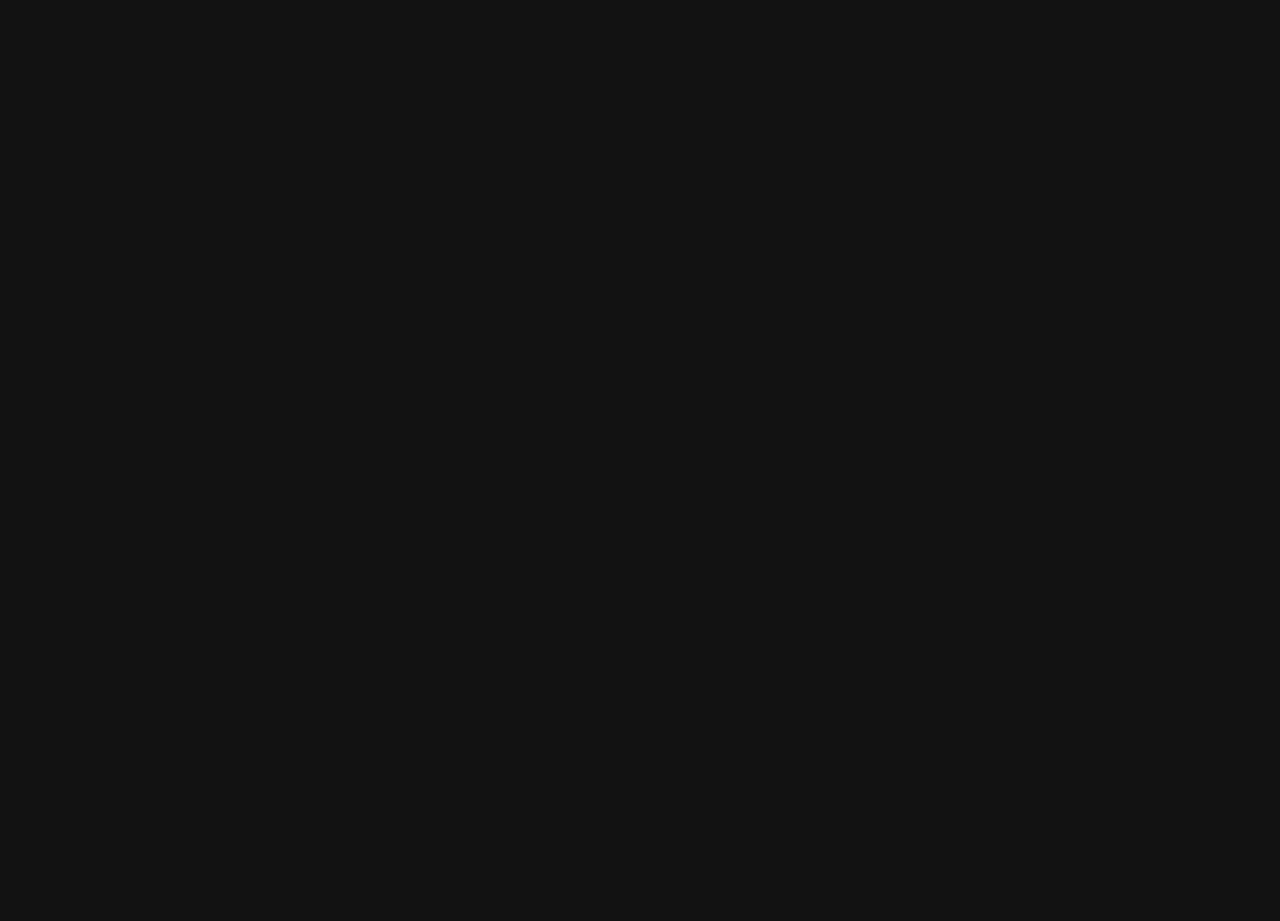
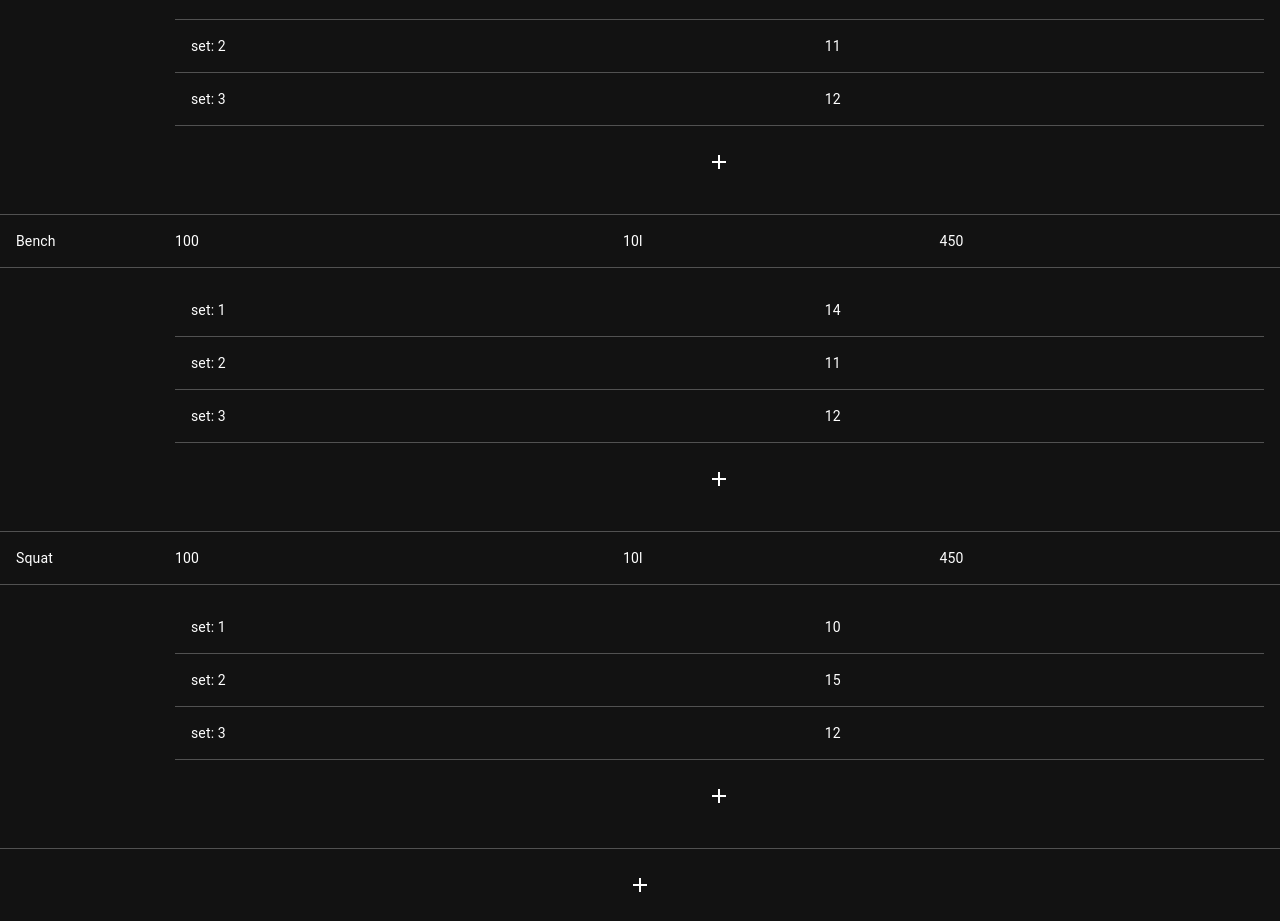
Before and after one commit to entimaniac/workout_tracker_no_ts, a React (Create React App) app: page / in a window 1280 px wide. Shown: the part 320-1241 px from the top of the page. Before the commit the page ends 800 px from the top, so only its background shows below. Built offline with nearby package versions, Linux system fonts and the light colour scheme.

Commit message:
add dynamic rows

```diff
--- /dev/null
+++ b/src/components/SetsTable.js
@@ -0,0 +1,41 @@
+import React, {useState} from 'react';
+import {IconButton, Paper, Table, TableBody, TableCell, TableContainer, TableHead, TableRow} from "@mui/material";
+import AddIcon from '@mui/icons-material/Add';
+
+export const SetsTable = ({sets, addSet}) => {
+
+    return (
+        <>
+            <TableRow>
+                <TableCell> </TableCell>
+                <TableCell colSpan={4}>
+                    <TableContainer>
+                        <Table sx={{minWidth: 650}}>
+                            <TableBody>
+                                {sets.map((row, index) => (
+                                    <TableRow
+                                        key={index}
+                                        sx={{'&:last-child td, &:last-child th': {border: 0}}}
+                                    >
+                                        <TableCell>set: {"" + (index + 1)}</TableCell>
+                                        <TableCell>{row}</TableCell>
+
+                                    </TableRow>
+                                ))}
+                                <TableRow
+                                    sx={{'&:last-child td, &:last-child th': {border: 0}}}
+                                >
+                                    <TableCell colSpan={5} align={"center"}>
+                                        <IconButton onClick={addSet}>
+                                            <AddIcon/>
+                                        </IconButton>
+                                    </TableCell>
+                                </TableRow>
+                            </TableBody>
+                        </Table>
+                    </TableContainer>
+                </TableCell>
+            </TableRow>
+        </>
+    );
+}
--- a/src/components/WorkoutTable.js
+++ b/src/components/WorkoutTable.js
@@ -1,17 +1,36 @@
-import React, {useState} from 'react';
-import {Paper, Table, TableBody, TableCell, TableContainer, TableHead, TableRow} from "@mui/material";
+import React, {Fragment, useState} from 'react';
+import {IconButton, Table, TableBody, TableCell, TableContainer, TableHead, TableRow} from "@mui/material";
+import AddIcon from '@mui/icons-material/Add';
+import {SetsTable} from "./SetsTable";
 
 export const WorkoutTable = () => {
     const initialExercises = [
-		{name:"Bicep Curl", weight:45, sets:[10,11,12]},
-		{name:"Bench", weight:100, sets:[14,11,12]},
-		{name:"Squat", weight:100, sets:[10,15,12]},
+        {name: "Bicep Curl", weight: 45, sets: [10, 11, 12]},
+        {name: "Bench", weight: 100, sets: [14, 11, 12]},
+        {name: "Squat", weight: 100, sets: [10, 15, 12]},
     ]
-	const [exercises, setExcercises] = useState([])
+    const [exercises, setExercises] = useState(initialExercises)
+
+    const addExercise = () => {
+        let newRow = {name: "Squat", weight: 100, sets: [10, 15, 12]}
+        setExercises([...exercises, newRow])
+    }
+
+    const addSet = (name) => {
+        let updatedExerciseSets = exercises.map(item => {
+                if (item.name === name) {
+                    return {...item, sets: [...item.sets, 100]}
+                }
+                return item;
+            }
+        );
+
+        setExercises(updatedExerciseSets)
+    }
 
     return (
         <>
-			<TableContainer component={Paper}>
+            <TableContainer>
                 <Table sx={{minWidth: 650}} aria-label="simple table">
                     <TableHead>
                         <TableRow>
@@ -23,30 +42,33 @@ export const WorkoutTable = () => {
                         </TableRow>
                     </TableHead>
                     <TableBody>
+
+                        {exercises.map((row) => (
+                            <Fragment key={row.name}>
                                 <TableRow
                                     sx={{'&:last-child td, &:last-child th': {border: 0}}}
                                 >
-							<TableCell>Bicep Curl</TableCell>
-							<TableCell>45</TableCell>
-							<TableCell>10</TableCell>
+                                    <TableCell>{row.name}</TableCell>
+                                    <TableCell>{row.weight}</TableCell>
+                                    <TableCell>{}</TableCell>
                                     <TableCell>10l</TableCell>
                                     <TableCell>450</TableCell>
+
                                 </TableRow>
+                                <SetsTable sets={row.sets} addSet={() => addSet(row.name)}/>
+                            </Fragment>
+                        ))}
 
-						{/*{rows.map((row) => (*/}
-						{/*	<TableRow*/}
-						{/*		key={row.name}*/}
-						{/*		sx={{'&:last-child td, &:last-child th': {border: 0}}}*/}
-						{/*	>*/}
-						{/*		<TableCell component="th" scope="row">*/}
-						{/*			{row.name}*/}
-						{/*		</TableCell>*/}
-						{/*		<TableCell align="right">{row.calories}</TableCell>*/}
-						{/*		<TableCell align="right">{row.fat}</TableCell>*/}
-						{/*		<TableCell align="right">{row.carbs}</TableCell>*/}
-						{/*		<TableCell align="right">{row.protein}</TableCell>*/}
-						{/*	</TableRow>*/}
-						{/*))}*/}
+
+                        <TableRow
+                            sx={{'&:last-child td, &:last-child th': {border: 0}}}
+                        >
+                            <TableCell colSpan={5} align={"center"}>
+                                <IconButton onClick={addExercise}>
+                                    <AddIcon/>
+                                </IconButton>
+                            </TableCell>
+                        </TableRow>
                     </TableBody>
                 </Table>
             </TableContainer>
```
Lines whose indentation alone changed are shown as unchanged.
